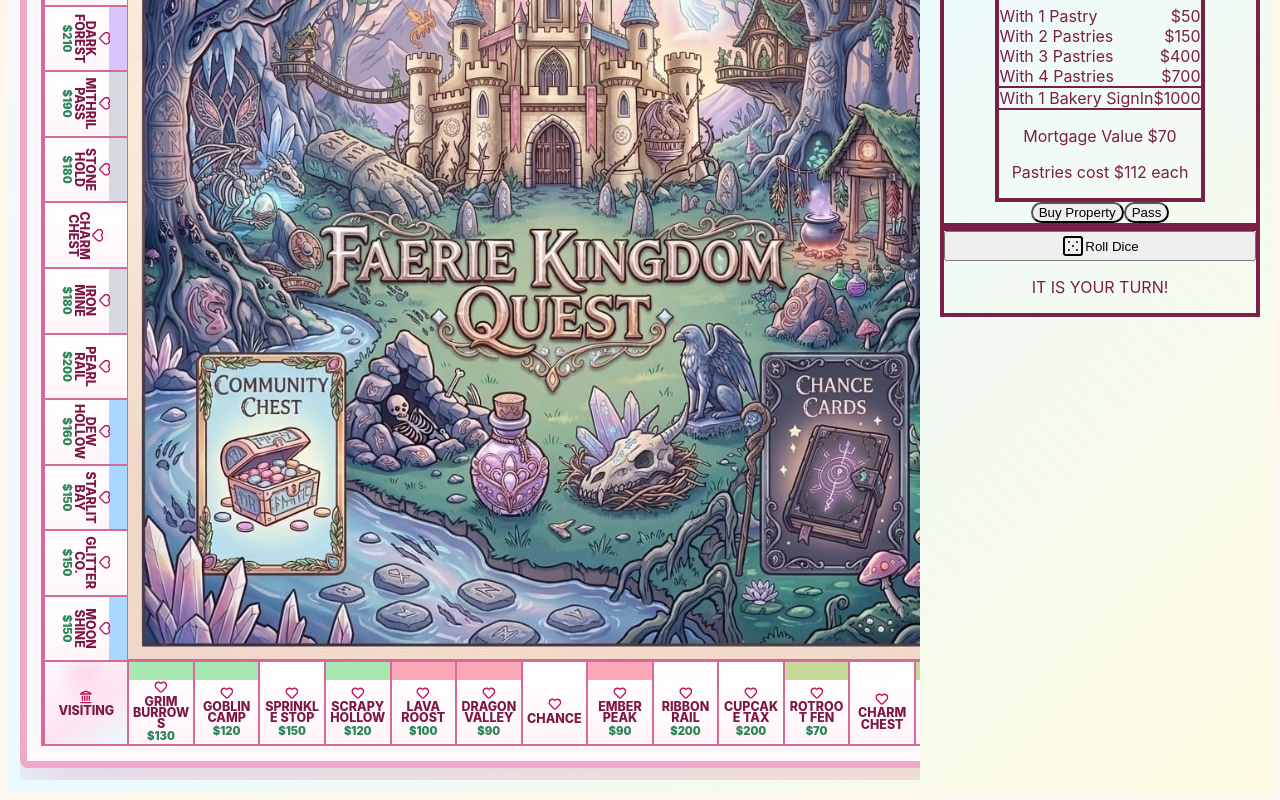
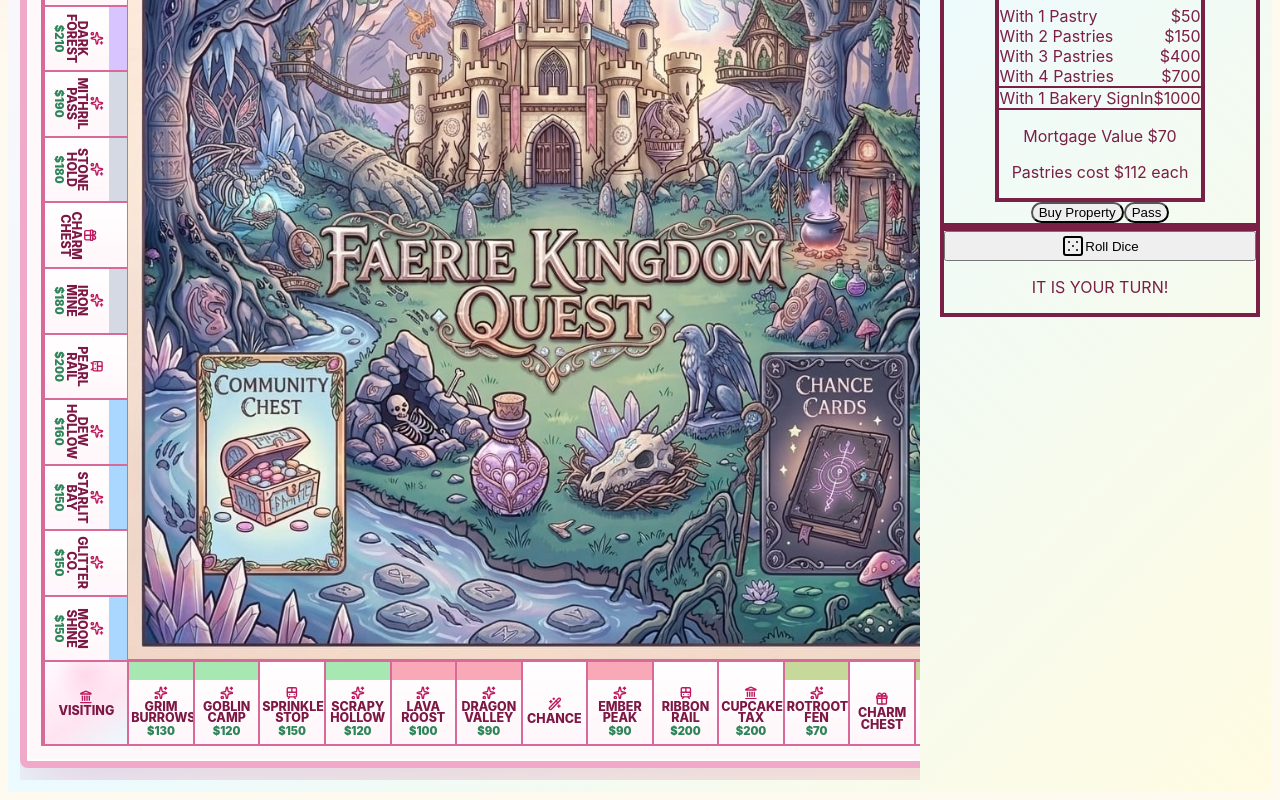
Before and after one commit to saiaditya14/game, a React (Vite) app: page /monopoly in a window 1280 px wide. Shown: the part 407-1207 px from the top of the page. Built offline with nearby package versions, Linux system fonts and the light colour scheme; no server answers.

Commit message:
Final board?

```diff
--- a/src/games/sugar/monopoly/BoardSpace.jsx
+++ b/src/games/sugar/monopoly/BoardSpace.jsx
@@ -31,7 +31,7 @@ const ICONS = {
 const edgeRotation = {
   bottom: 'rotate(0deg)',
   top: 'rotate(0deg)',
-  right: 'rotate(90deg)',
+  right: 'rotate(270deg)',
   left: 'rotate(90deg)',
 };
 
@@ -42,6 +42,8 @@ const bandPlacement = {
   left: 'right',
 };
 
+const COMPACT_NAME_SPACES = new Set(['Sprinkle Stop', 'Grim Burrows', 'Rotroot Fen', 'Cupcake Tax']);
+
 export const BoardSpace = ({
   kind = 'property',
   name,
@@ -49,15 +51,24 @@ export const BoardSpace = ({
   colorGroup,
   edge = 'bottom',
   isCorner = false,
-  corner = 'go',
+  corner,
 }) => {
-  const Icon = ICONS[corner] || ICONS[kind] || Sparkles;
+  const Icon = isCorner ? ICONS[corner] || Sparkles : ICONS[kind] || Sparkles;
   const hasBand = Boolean(colorGroup);
   const bandColor = COLOR_TILES[colorGroup] || '#f6c4d6';
   const bandSide = bandPlacement[edge];
+  const spaceClassName = [
+    'monopoly-space',
+    isCorner ? 'monopoly-corner' : 'monopoly-tile',
+    isCorner && corner ? `monopoly-corner-${corner}` : '',
+  ].filter(Boolean).join(' ');
+  const nameClassName = [
+    'space-name',
+    COMPACT_NAME_SPACES.has(name) ? 'space-name-compact' : '',
+  ].filter(Boolean).join(' ');
 
   return (
-    <div className={`monopoly-space ${isCorner ? 'monopoly-corner' : 'monopoly-tile'}`}>
+    <div className={spaceClassName}>
       {hasBand && (
         <div
           className={`property-band property-band-${bandSide}`}
@@ -70,7 +81,7 @@ export const BoardSpace = ({
         style={{ transform: isCorner ? 'rotate(0deg)' : edgeRotation[edge] }}
       >
         <Icon className="space-icon" strokeWidth={2.4} />
-        <div className="space-name">{name}</div>
+        <div className={nameClassName}>{name}</div>
         {price ? <div className="space-price">${price}</div> : null}
       </div>
     </div>
--- a/src/styles/index.css
+++ b/src/styles/index.css
@@ -260,6 +260,16 @@
       linear-gradient(145deg, #fffaff, #ffe4f0 58%, #eafaff);
   }
 
+  .monopoly-corner .space-face {
+    inset: 0.18rem;
+    width: auto;
+    height: auto;
+  }
+
+  .monopoly-corner-go .space-face {
+    inset-block: 0.08rem 0.42rem;
+  }
+
   .space-face {
     position: absolute;
     inset: 0.18rem;
@@ -289,6 +299,16 @@
     inset: calc((100% - var(--monopoly-side-content-scale)) / 2);
   }
 
+  .space-face-left {
+    left: 0.22rem;
+    right: auto;
+  }
+
+  .space-face-right {
+    left: auto;
+    right: 0.22rem;
+  }
+
   .space-icon {
     width: var(--monopoly-icon-size);
     height: var(--monopoly-icon-size);
@@ -304,6 +324,12 @@
     text-transform: uppercase;
     letter-spacing: 0;
     overflow-wrap: anywhere;
+  }
+
+  .space-name-compact {
+    font-size: calc(var(--monopoly-tile-name-size) * 0.86);
+    overflow-wrap: normal;
+    word-break: keep-all;
   }
 
   .space-price {
```
